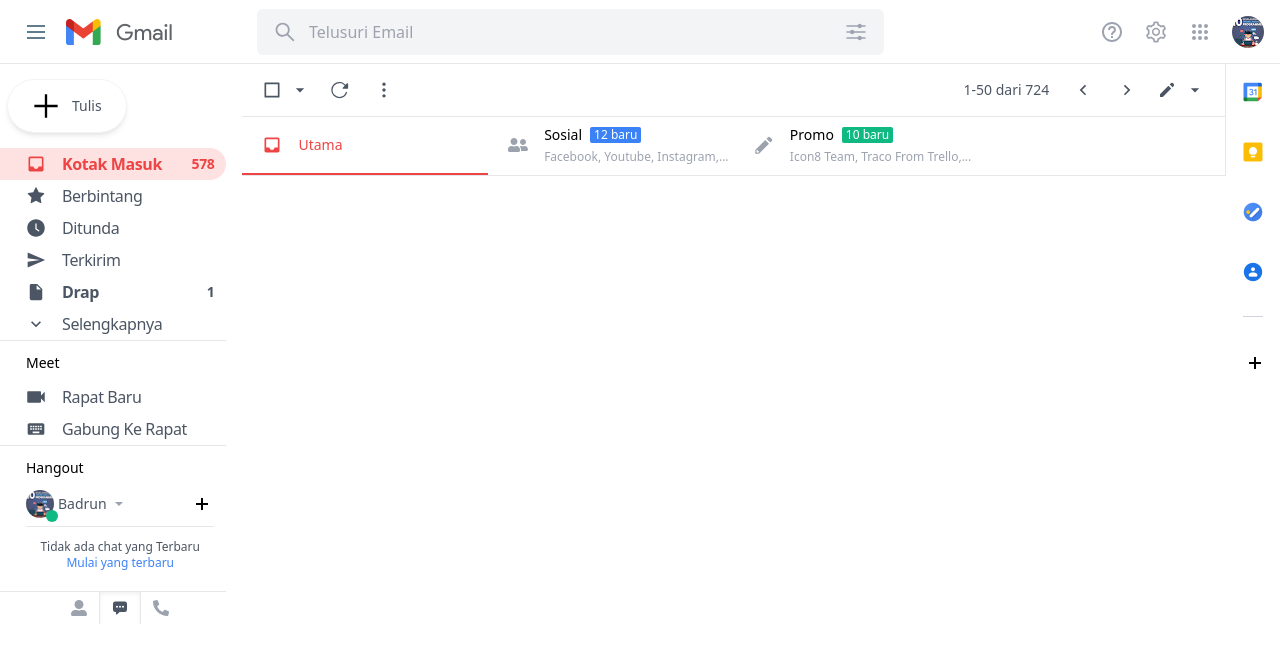
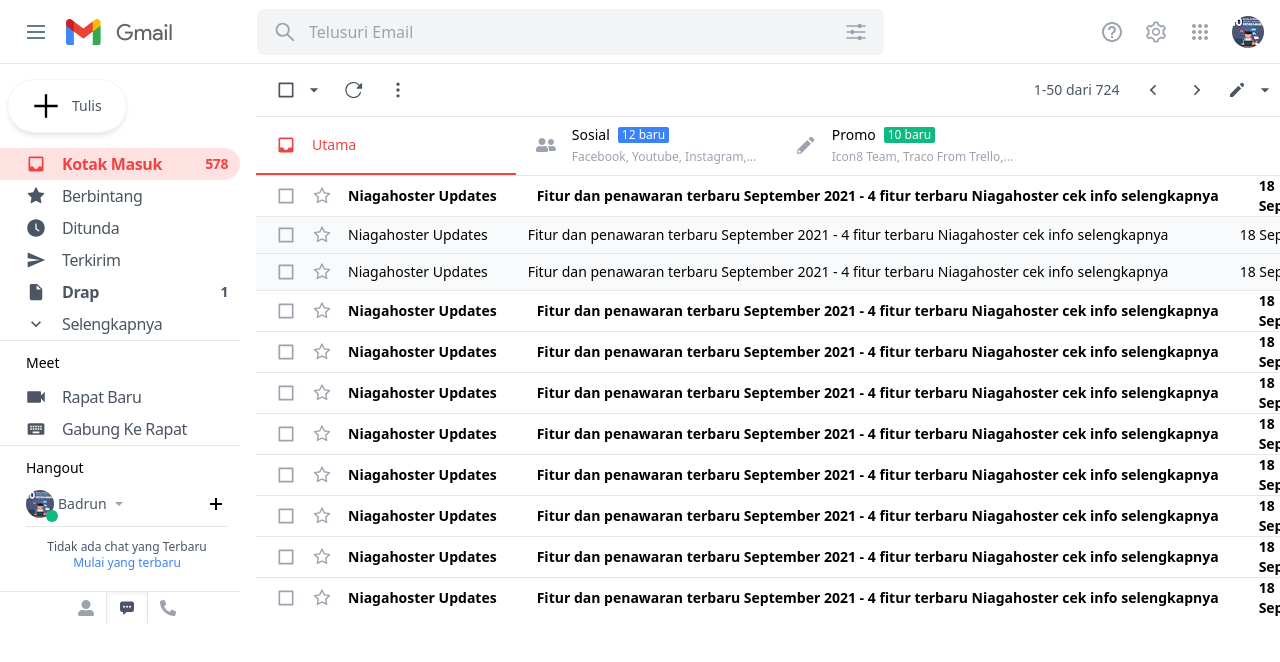
Before and after one commit to badrunp/gmail-ui-clone, a React (Create React App) app: page / in a window 1280 px wide. Shown: the top 662 px of the page. Built offline with nearby package versions, Linux system fonts and the light colour scheme.

Commit message:
Create main inbox component

```diff
--- a/src/component/main/Main.js
+++ b/src/component/main/Main.js
@@ -3,7 +3,7 @@
 
 function Main() {
     return (
-        <div className="flex-grow h-auto overflow-hidden border-r border-gray-200">
+        <div className="flex-grow h-auto border-r border-gray-200">
             <MainTop />
             <MainInbox />
         </div>
--- a/src/component/main/MainButton.js
+++ b/src/component/main/MainButton.js
@@ -3,6 +3,7 @@
 function MainButton(props) {
     const icon = props.icon;
     const rounded = props.rounded;
+    const color = props.color || 'text-gray-600';
     let classRounded = 'p-2 rounded-full';
     if(rounded === 'rounded'){
         classRounded = 'px-1 py-2 rounded'
@@ -11,7 +12,7 @@
     }
     return (
         <button type="button" className={"flex flex-row items-center hover:bg-gray-100 group " + classRounded}>
-            <IconComponent icon={icon} size="w-5 h-5" color="text-gray-600" className="group-hover:text-gray-800" />
+            <IconComponent icon={icon} size="w-5 h-5" color={color} className="group-hover:text-gray-800" />
         </button>
     )
 }
--- a/src/component/main/MainInbox.js
+++ b/src/component/main/MainInbox.js
@@ -4,23 +4,248 @@
 import { GoPencil } from 'react-icons/go';
 import { useEffect, useState } from 'react';
 import IconComponent from '../IconComponent';
+import { RiCheckboxBlankLine,RiMailCheckFill,RiArrowDownCircleFill } from 'react-icons/ri';
+import { AiOutlineStar, AiFillClockCircle } from 'react-icons/ai';
+import {MdDelete} from 'react-icons/md';
+import MainButton from './MainButton';
 
-const datas = [
+
+const dataNotif = [
     { id: 1, icon: MdInbox, title: 'Utama', notif: 0, description: '', className: 'text-gray-500' },
     { id: 2, icon: FaUserFriends, title: 'Sosial', notif: 12, description: 'Facebook, Youtube, Instagram,...', className: 'text-white bg-blue-500' },
     { id: 3, icon: GoPencil, title: 'Promo', notif: 10, description: 'Icon8 Team, Traco From Trello,...', className: 'text-white bg-green-500' },
 ]
 
+const dataInboxs = [
+    {
+        boxIcon: RiCheckboxBlankLine,
+        starIcon: AiOutlineStar,
+        title: 'Niagahoster Updates',
+        description: 'Fitur dan penawaran terbaru September 2021 - 4 fitur terbaru Niagahoster cek info selengkapnya',
+        date: '18 Sep',
+        read: false,
+        clockIcon: AiFillClockCircle,
+        mailIcon: RiMailCheckFill,
+        deleteIcon: MdDelete,
+        arsipIcon: RiArrowDownCircleFill
+    },
+    {
+        boxIcon: RiCheckboxBlankLine,
+        starIcon: AiOutlineStar,
+        title: 'Niagahoster Updates',
+        description: 'Fitur dan penawaran terbaru September 2021 - 4 fitur terbaru Niagahoster cek info selengkapnya',
+        date: '18 Sep',
+        read: true,
+        clockIcon: AiFillClockCircle,
+        mailIcon: RiMailCheckFill,
+        deleteIcon: MdDelete,
+        arsipIcon: RiArrowDownCircleFill
+    },
+    {
+        boxIcon: RiCheckboxBlankLine,
+        starIcon: AiOutlineStar,
+        title: 'Niagahoster Updates',
+        description: 'Fitur dan penawaran terbaru September 2021 - 4 fitur terbaru Niagahoster cek info selengkapnya',
+        date: '18 Sep',
+        read: true,
+        clockIcon: AiFillClockCircle,
+        mailIcon: RiMailCheckFill,
+        deleteIcon: MdDelete,
+        arsipIcon: RiArrowDownCircleFill
+    },
+    {
+        boxIcon: RiCheckboxBlankLine,
+        starIcon: AiOutlineStar,
+        title: 'Niagahoster Updates',
+        description: 'Fitur dan penawaran terbaru September 2021 - 4 fitur terbaru Niagahoster cek info selengkapnya',
+        date: '18 Sep',
+        read: false,
+        clockIcon: AiFillClockCircle,
+        mailIcon: RiMailCheckFill,
+        deleteIcon: MdDelete,
+        arsipIcon: RiArrowDownCircleFill
+    },
+    {
+        boxIcon: RiCheckboxBlankLine,
+        starIcon: AiOutlineStar,
+        title: 'Niagahoster Updates',
+        description: 'Fitur dan penawaran terbaru September 2021 - 4 fitur terbaru Niagahoster cek info selengkapnya',
+        date: '18 Sep',
+        read: false,
+        clockIcon: AiFillClockCircle,
+        mailIcon: RiMailCheckFill,
+        deleteIcon: MdDelete,
+        arsipIcon: RiArrowDownCircleFill
+    },
+    {
+        boxIcon: RiCheckboxBlankLine,
+        starIcon: AiOutlineStar,
+        title: 'Niagahoster Updates',
+        description: 'Fitur dan penawaran terbaru September 2021 - 4 fitur terbaru Niagahoster cek info selengkapnya',
+        date: '18 Sep',
+        read: false,
+        clockIcon: AiFillClockCircle,
+        mailIcon: RiMailCheckFill,
+        deleteIcon: MdDelete,
+        arsipIcon: RiArrowDownCircleFill
+    },
+    {
+        boxIcon: RiCheckboxBlankLine,
+        starIcon: AiOutlineStar,
+        title: 'Niagahoster Updates',
+        description: 'Fitur dan penawaran terbaru September 2021 - 4 fitur terbaru Niagahoster cek info selengkapnya',
+        date: '18 Sep',
+        read: false,
+        clockIcon: AiFillClockCircle,
+        mailIcon: RiMailCheckFill,
+        deleteIcon: MdDelete,
+        arsipIcon: RiArrowDownCircleFill
+    },
+    {
+        boxIcon: RiCheckboxBlankLine,
+        starIcon: AiOutlineStar,
+        title: 'Niagahoster Updates',
+        description: 'Fitur dan penawaran terbaru September 2021 - 4 fitur terbaru Niagahoster cek info selengkapnya',
+        date: '18 Sep',
+        read: false,
+        clockIcon: AiFillClockCircle,
+        mailIcon: RiMailCheckFill,
+        deleteIcon: MdDelete,
+        arsipIcon: RiArrowDownCircleFill
+    },
+    {
+        boxIcon: RiCheckboxBlankLine,
+        starIcon: AiOutlineStar,
+        title: 'Niagahoster Updates',
+        description: 'Fitur dan penawaran terbaru September 2021 - 4 fitur terbaru Niagahoster cek info selengkapnya',
+        date: '18 Sep',
+        read: false,
+        clockIcon: AiFillClockCircle,
+        mailIcon: RiMailCheckFill,
+        deleteIcon: MdDelete,
+        arsipIcon: RiArrowDownCircleFill
+    },
+    {
+        boxIcon: RiCheckboxBlankLine,
+        starIcon: AiOutlineStar,
+        title: 'Niagahoster Updates',
+        description: 'Fitur dan penawaran terbaru September 2021 - 4 fitur terbaru Niagahoster cek info selengkapnya',
+        date: '18 Sep',
+        read: false,
+        clockIcon: AiFillClockCircle,
+        mailIcon: RiMailCheckFill,
+        deleteIcon: MdDelete,
+        arsipIcon: RiArrowDownCircleFill
+    },
+    {
+        boxIcon: RiCheckboxBlankLine,
+        starIcon: AiOutlineStar,
+        title: 'Niagahoster Updates',
+        description: 'Fitur dan penawaran terbaru September 2021 - 4 fitur terbaru Niagahoster cek info selengkapnya',
+        date: '18 Sep',
+        read: false,
+        clockIcon: AiFillClockCircle,
+        mailIcon: RiMailCheckFill,
+        deleteIcon: MdDelete,
+        arsipIcon: RiArrowDownCircleFill
+    },
+    {
+        boxIcon: RiCheckboxBlankLine,
+        starIcon: AiOutlineStar,
+        title: 'Niagahoster Updates',
+        description: 'Fitur dan penawaran terbaru September 2021 - 4 fitur terbaru Niagahoster cek info selengkapnya',
+        date: '18 Sep',
+        read: false,
+        clockIcon: AiFillClockCircle,
+        mailIcon: RiMailCheckFill,
+        deleteIcon: MdDelete,
+        arsipIcon: RiArrowDownCircleFill
+    },
+    {
+        boxIcon: RiCheckboxBlankLine,
+        starIcon: AiOutlineStar,
+        title: 'Niagahoster Updates',
+        description: 'Fitur dan penawaran terbaru September 2021 - 4 fitur terbaru Niagahoster cek info selengkapnya',
+        date: '18 Sep',
+        read: false,
+        clockIcon: AiFillClockCircle,
+        mailIcon: RiMailCheckFill,
+        deleteIcon: MdDelete,
+        arsipIcon: RiArrowDownCircleFill
+    },
+    {
+        boxIcon: RiCheckboxBlankLine,
+        starIcon: AiOutlineStar,
+        title: 'Niagahoster Updates',
+        description: 'Fitur dan penawaran terbaru September 2021 - 4 fitur terbaru Niagahoster cek info selengkapnya',
+        date: '18 Sep',
+        read: false,
+        clockIcon: AiFillClockCircle,
+        mailIcon: RiMailCheckFill,
+        deleteIcon: MdDelete,
+        arsipIcon: RiArrowDownCircleFill
+    },
+    {
+        boxIcon: RiCheckboxBlankLine,
+        starIcon: AiOutlineStar,
+        title: 'Niagahoster Updates',
+        description: 'Fitur dan penawaran terbaru September 2021 - 4 fitur terbaru Niagahoster cek info selengkapnya',
+        date: '18 Sep',
+        read: false,
+        clockIcon: AiFillClockCircle,
+        mailIcon: RiMailCheckFill,
+        deleteIcon: MdDelete,
+        arsipIcon: RiArrowDownCircleFill
+    },
+    {
+        boxIcon: RiCheckboxBlankLine,
+        starIcon: AiOutlineStar,
+        title: 'Niagahoster Updates',
+        description: 'Fitur dan penawaran terbaru September 2021 - 4 fitur terbaru Niagahoster cek info selengkapnya',
+        date: '18 Sep',
+        read: false,
+        clockIcon: AiFillClockCircle,
+        mailIcon: RiMailCheckFill,
+        deleteIcon: MdDelete,
+        arsipIcon: RiArrowDownCircleFill
+    },
+    {
+        boxIcon: RiCheckboxBlankLine,
+        starIcon: AiOutlineStar,
+        title: 'Niagahoster Updates',
+        description: 'Fitur dan penawaran terbaru September 2021 - 4 fitur terbaru Niagahoster cek info selengkapnya',
+        date: '18 Sep',
+        read: false,
+        clockIcon: AiFillClockCircle,
+        mailIcon: RiMailCheckFill,
+        deleteIcon: MdDelete,
+        arsipIcon: RiArrowDownCircleFill
+    },
+    {
+        boxIcon: RiCheckboxBlankLine,
+        starIcon: AiOutlineStar,
+        title: 'Niagahoster Updates',
+        description: 'Fitur dan penawaran terbaru September 2021 - 4 fitur terbaru Niagahoster cek info selengkapnya',
+        date: '18 Sep',
+        read: false,
+        clockIcon: AiFillClockCircle,
+        mailIcon: RiMailCheckFill,
+        deleteIcon: MdDelete,
+        arsipIcon: RiArrowDownCircleFill
+    },
+]
 
 function MainInbox() {
     const [items, setItems] = useState([]);
+    const [inboxs, setInboxs] = useState([]);
 
     useEffect(() => {
-        setItems(datas);
+        setItems(dataNotif);
+        setInboxs(dataInboxs);
     }, [items])
 
     return (
-        <div className="w-full h-auto relative overflow-hidden">
+        <div className="relative overflow-x-hidden overflow-y-auto" style={{height: '500px'}}>
             <div className="grid grid-cols-4 border-b border-gray-200">
                 {items.length > 0 && items.map((item, index) => {
                     const firstItem = index === 0 ? 'border-b-2 border-red-500' : 'border-b-2 border-transparent';
@@ -45,6 +270,33 @@
                     )
                 })}
             </div>
+
+            <div className="flex flex-col items-start">
+                {inboxs.length > 0 && inboxs.map((item, index) => {
+                    const read = item.read ? 'bg-gray-50' : 'font-semibold';
+                    return (
+                        <div className={"flex flex-row items-center relative justify-between px-3 border-b border-gray-200 w-full space-x-10 cursor-pointer group hover:shadow " + read}>
+                            <div className="flex flex-row items-center space-x-2">
+                                <div className="flex flex-row items-center">
+                                    <MainButton icon={item.boxIcon} color="text-gray-400" />
+                                    <MainButton icon={item.starIcon} color="text-gray-400" />
+                                </div>
+                                <h5 className="block text-sm truncate">{item.title}</h5>
+                            </div>
+                            <div className="flex-grow">
+                                <h5 className="block text-sm truncate">{item.description}</h5>
+                            </div>
+                            <h5 className="block text-sm group-hover:hidden">{item.date}</h5>
+                            <div className="hidden flex-row items-center group-hover:flex absolute right-0">
+                                <MainButton icon={item.arsipIcon} color="text-gray-400" />
+                                <MainButton icon={item.deleteIcon} color="text-gray-400" />
+                                <MainButton icon={item.mailIcon} color="text-gray-400" />
+                                <MainButton icon={item.clockIcon} color="text-gray-400" />
+                            </div>
+                        </div>
+                    )
+                })}
+            </div>
         </div>
     )
 }
--- a/src/component/sidebar/Sidebar.js
+++ b/src/component/sidebar/Sidebar.js
@@ -36,7 +36,7 @@
     }, [lists1, lists2])
 
     return (
-        <div className="w-64 h-full overflow-hidden pr-4">
+        <div className="w-64 h-full overflow-hidden pr-4 flex-none">
             <div className="py-4 flex flex-row w-full items-center justify-start px-2">
                 <button className="rounded-full shadow-md flex items-center space-x-3 px-6 py-3 ring-1 ring-gray-100 hover:shadow-lg hover:bg-gray-50">
                     <GrAdd className="w-7 h-7" />
--- a/src/component/sidebar/SidebarRight.js
+++ b/src/component/sidebar/SidebarRight.js
@@ -8,7 +8,7 @@
 
 function SidebarRight() {
     return (
-        <div className="p-2 w-auto h-auto overflow-hidden">
+        <div className="p-2 w-12 h-auto overflow-hidden flex-none">
             <ul className="flex flex-col space-y-5 items-center justify-start">
                 <SidebarListRight image={imgcalender} type="image" />
                 <SidebarListRight image={imgkeep} type="image" />
```
